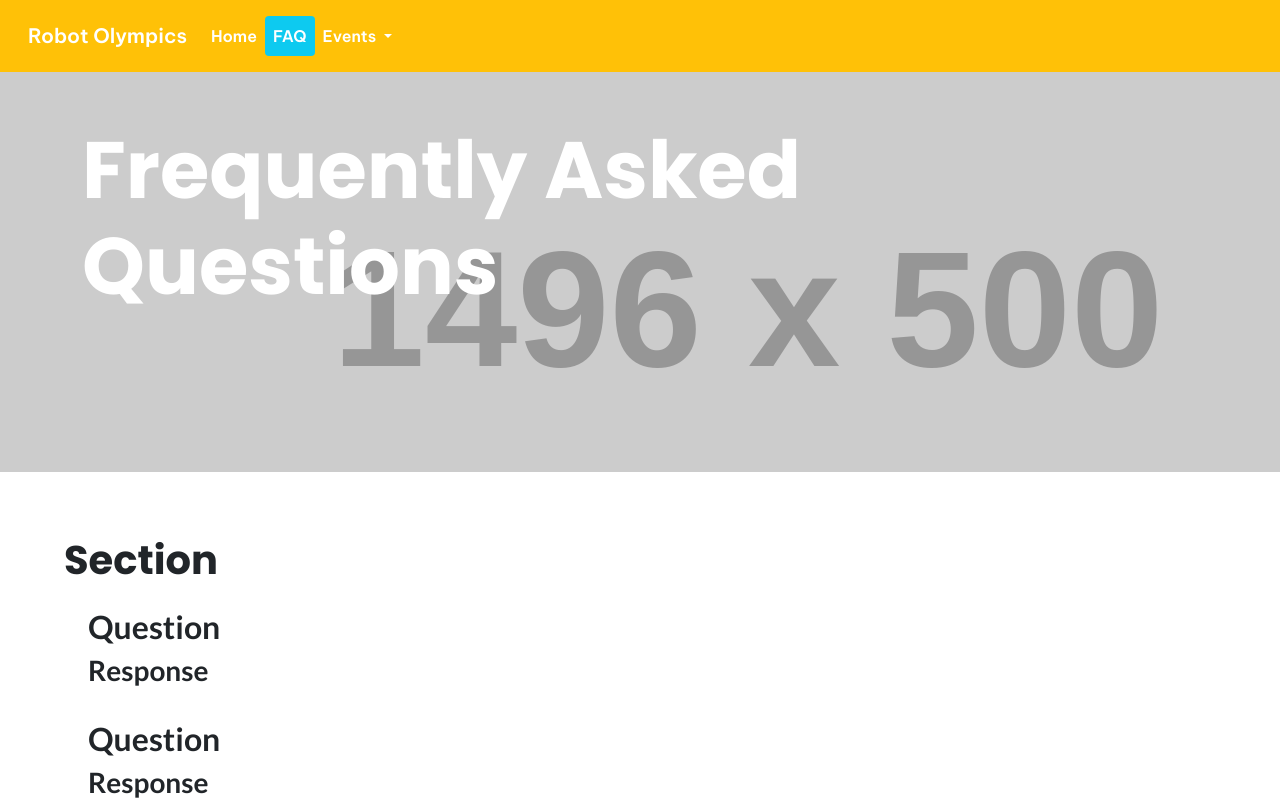
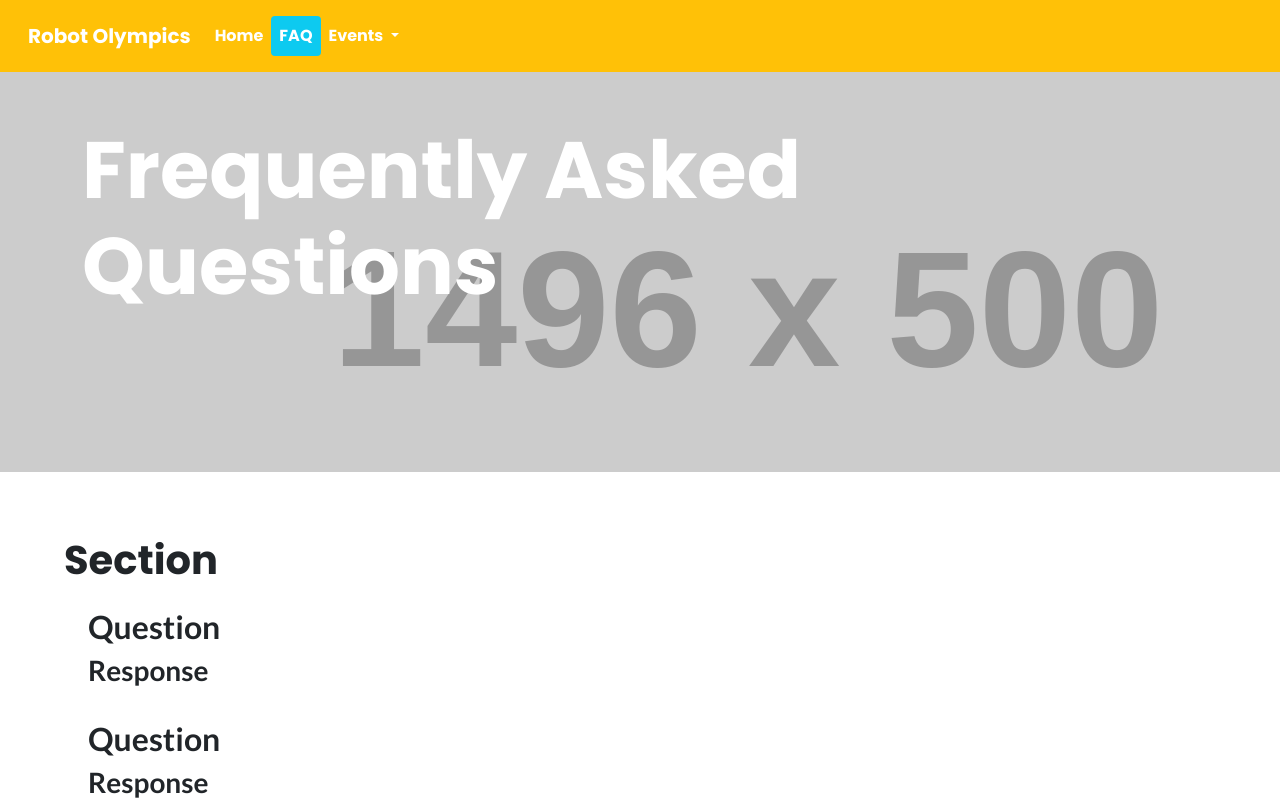
Before and after one commit to ObsoleteValueALT/OTRobotOlympics, a plain HTML site: page FAQ.html in a window 1280 px wide. Shown: the top 803 px of the page. Drawn offline with nearby package versions, Linux system fonts and the light colour scheme; placeholder pictures from the web are drawn by us.

Commit message:
Fixed inconsistancy between navbars

```diff
--- a/FAQ.html
+++ b/FAQ.html
@@ -9,7 +9,7 @@
 </head>
 <body>
     <nav class="navbar navbar-expand-xl p-3" style="background-color: var(--bs-yellow); font-family: 'Be Vietnam Pro', sans-serif;">
-        <div class="container-fluid">
+        <div class="container-fluid" style="font-family: 'Poppins', sans-serif">
             <a class="navbar-brand text-white" href="#">Robot Olympics</a>
             <button class="navbar-toggler" type="button" data-bs-toggle="collapse" data-bs-target="#navbarNavDropdown" aria-controls="navbarNavDropdown" aria-expanded="false" aria-label="Toggle navigation">
             <span class="navbar-toggler-icon"></span>
```
Also changed, not shown: events/1.html (+1 -1 lines), events/2.html (+1 -1 lines), events/3.html (+1 -1 lines), events/4.html (+1 -1 lines).
